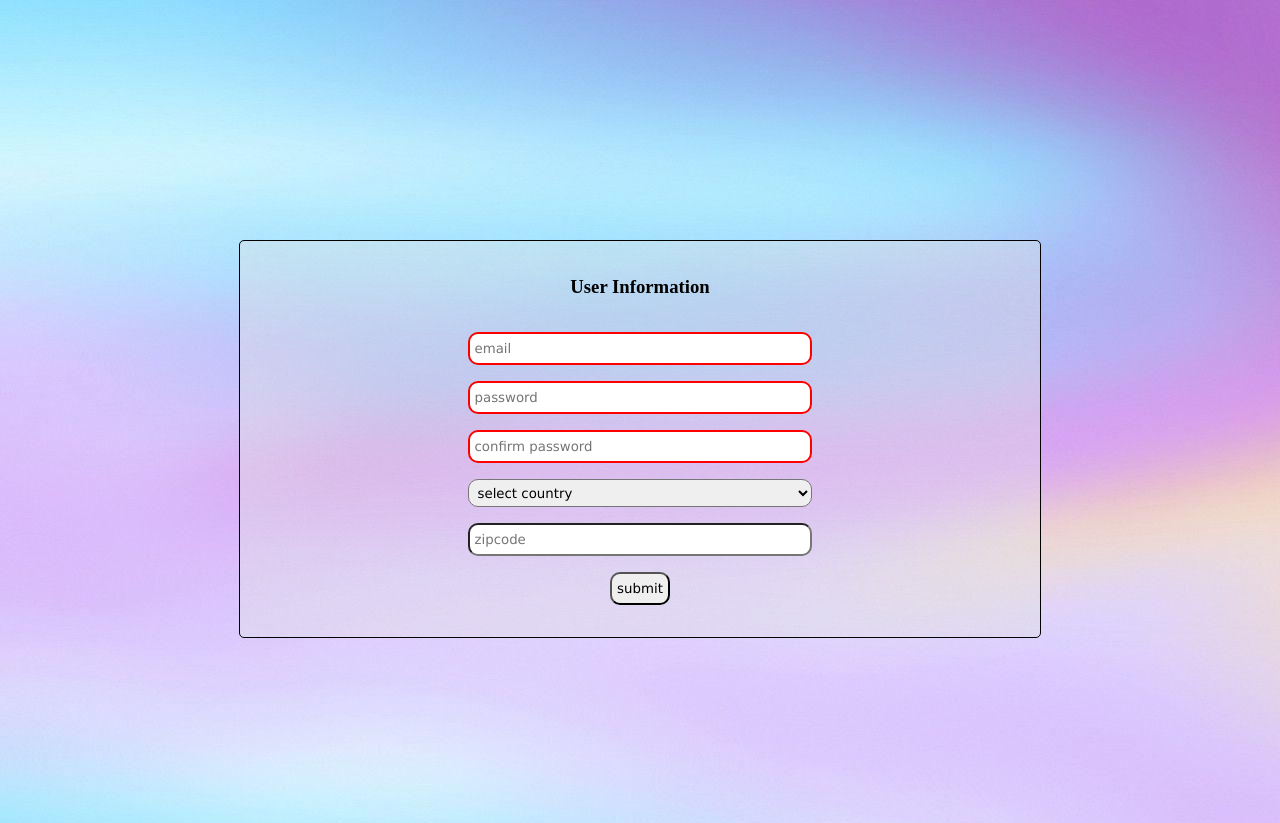
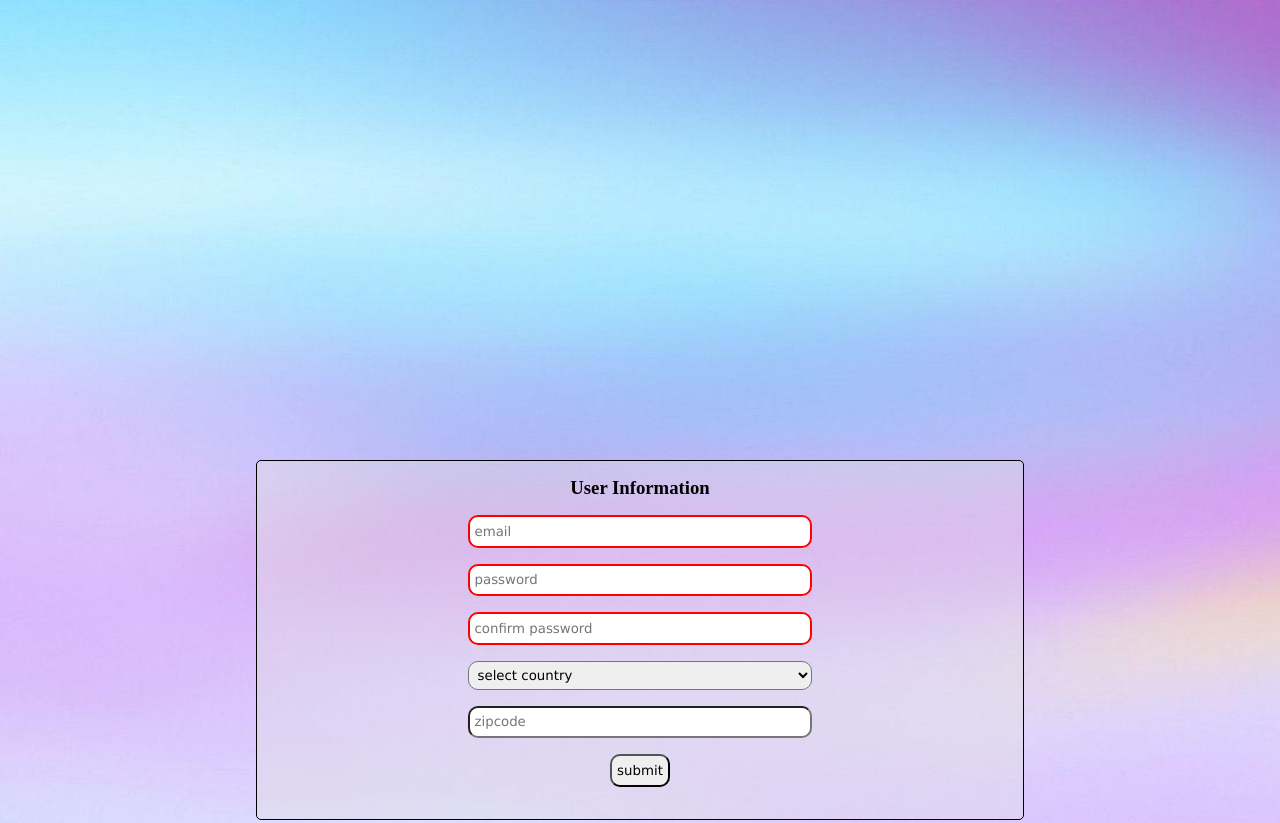
Before and after one commit to blitheryjibits/user-validation-form, a website built with webpack: page index.html in a window 1280 px wide. Shown: the top 823 px of the page. Built offline with nearby package versions, Linux system fonts and the light colour scheme.

Commit message:
Added - default css reset component. Changed body to fit background image and removed the  margin property.

```diff
--- a/src/style.css
+++ b/src/style.css
@@ -1,11 +1,17 @@
-/* @import url("../src/background.jpg"); */
+* {
+    margin:0;
+    padding:0;
+    box-sizing: border-box;;
+}
+
 body{
     display: flex;
     height: 100vh;
     justify-content: center;
-    margin-top:30vh;
-    /* background-image: url("./background.jpg"); */
+    align-items: center;
+    background-size: cover;
 }
+
 .container {
     display: block;
     border: 1px solid black;
```
